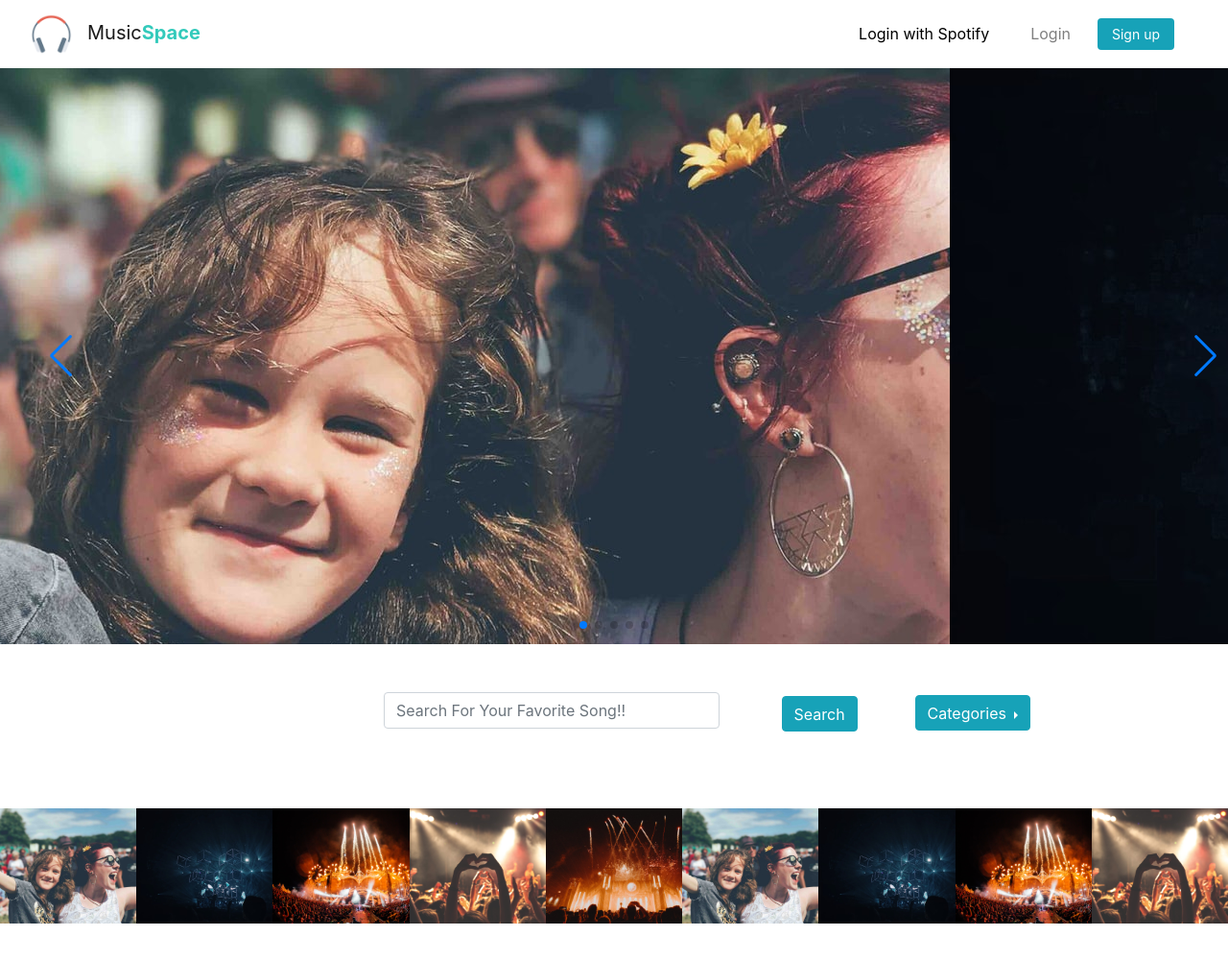
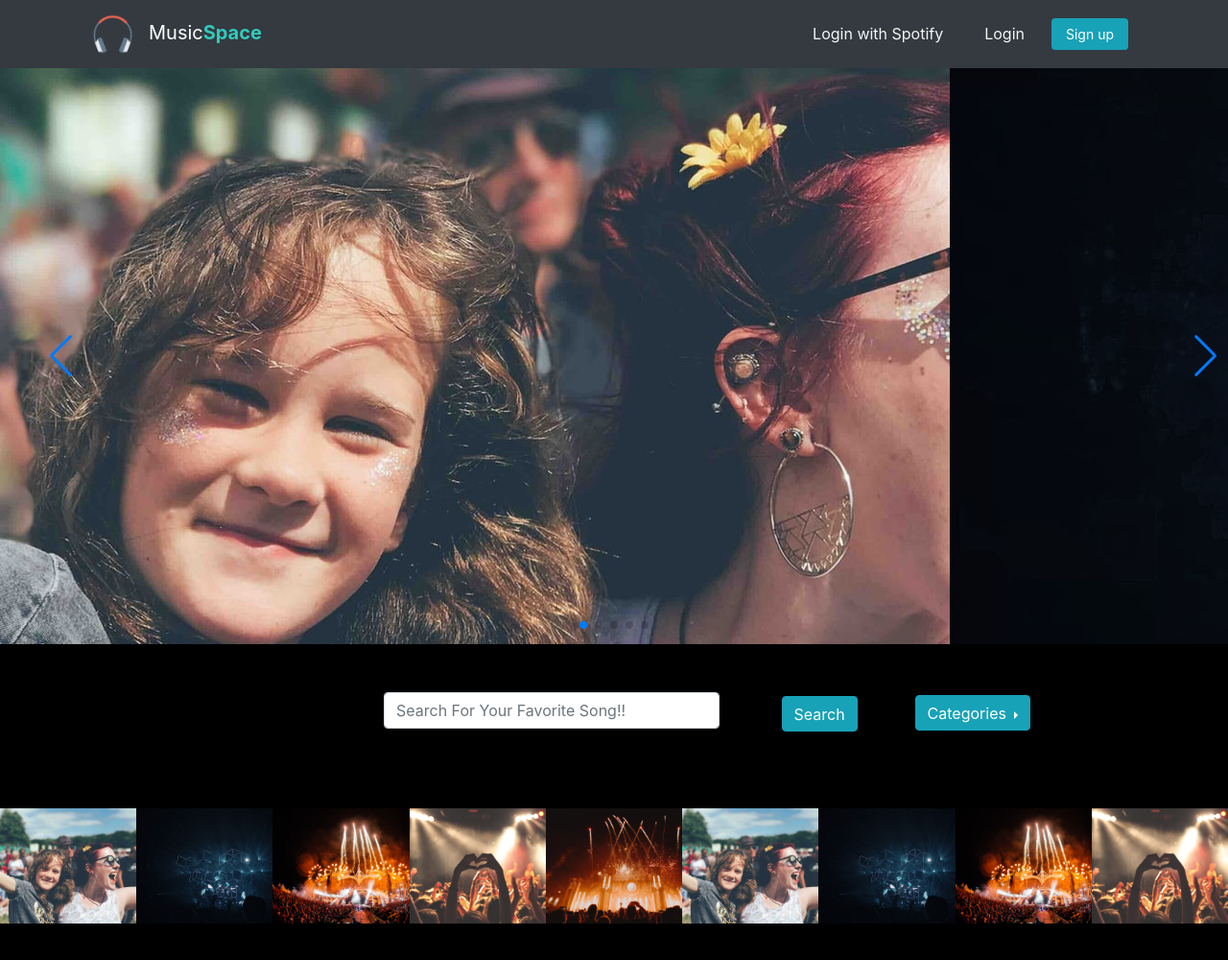
Before and after one commit to Jarvis2021/Playlist_Space, a Django app: page / in a window 1280 px wide. Shown: the whole page at 96% size. After the commit the page ends 962 px from the top, so only its background shows below. Run offline with Django 3.2, Linux system fonts and the light colour scheme; some libraries are stand-ins or nearby versions.

Commit message:
updating styling on home ange genre pages

```diff
--- a/music_space/settings.py
+++ b/music_space/settings.py
@@ -119,3 +119,4 @@ USE_TZ = True
 # https://docs.djangoproject.com/en/2.2/howto/static-files/
 
 STATIC_URL = '/static/'
+SITE_URL = "http://127.0.0.1:8000"
--- a/playlistofchoice/static/css/style.css
+++ b/playlistofchoice/static/css/style.css
@@ -1,7 +1,3 @@
-html, body{
-  background-color: white;
-  height: 1000px;
-}
 
 /***************************************************         NavBar Styling      *************************************************** */
 
@@ -14,7 +10,7 @@ html, body{
   padding: 0 !important;
 }
 .navbar {
-  background: #fff;
+  background-color: black;
   padding-left: 16px;
   padding-right: 16px;
   border-radius: 0;
@@ -209,10 +205,32 @@ html, body{
 }
 /***************************************************END*************************************************** */
 
+/*************************************************  Genre & MOODS Styling ******************************************************************************** */
 
+ /***************************  NavBar Styling ******************/
+
+ html {
+   background: radial-gradient(#1B2735 0%, #090A0F auto);
+ }
+
+.container-2{
+  background-color: black;
+}
+
+.navbar{
+  padding-left: 5rem;
+  padding-right: 4rem;
+}
+
+
+.bar{
+  margin-left: 80rem;
+}
 
 
 .content {
+  margin-top: 100px;
+  position: relative;
   display: inline-block;
   margin-left: 120px;
   width: 1600px;
--- a/playlistofchoice/templates/home.html
+++ b/playlistofchoice/templates/home.html
@@ -4,21 +4,20 @@
   <meta charset="UTF-8">
   <meta name="viewport" content="width=device-width, initial-scale=1.0">
   <meta http-equiv="X-UA-Compatible" content="ie=edge">
+  {% load static %}
   <title> One Space </title>
+  <link rel="shortcut icon" type="image/png" href="{% static '/img/favicon.ico' %}"/>
   <script src="https://ajax.googleapis.com/ajax/libs/jquery/3.5.1/jquery.min.js"></script>
   <link rel="stylesheet" href="https://unpkg.com/swiper/css/swiper.css">
   <link rel="stylesheet" href="https://unpkg.com/swiper/css/swiper.min.css">
   <link rel="stylesheet" href="https://stackpath.bootstrapcdn.com/bootstrap/4.5.0/css/bootstrap.min.css">
   <link rel="stylesheet" href="https://cdn.jsdelivr.net/npm/bootstrap-select@1.13.14/dist/css/bootstrap-select.min.css">
-
-  {% load static %}
   <link rel="stylesheet" href="{% static '/css/style.css' %}">
-
   <script src="/static/js/app.js" defer></script>
 </head>
-<body>
+<body style="background-color: black">
 
-  <nav class="navbar navbar-default navbar-expand-lg navbar-light">
+  <nav class="navbar navbar-default navbar-expand-lg navbar-dark bg-dark">
   	<div class="navbar-header d-flex col">
       <img src="{% static "img/player.png" %}" width="55" height="55" alt="">
   		<a class="navbar-brand" href="/">Music<b>Space</b></a>
@@ -29,9 +28,9 @@
   	<!-- Collection of nav links, forms, and other content for toggling -->
   	<div id="navbarCollapse" class="collapse navbar-collapse justify-content-start">
   		<ul class="nav navbar-nav navbar-right ml-auto">
-        <a class="spot" href="#">Login with Spotify</a>
+        <a class="spot" href="#" style="color: whitesmoke">Login with Spotify</a>
   			<li class="nav-item">
-  				<a data-toggle="dropdown" class="nav-link dropdown-toggle" href="/"> Login </a>
+  				<a data-toggle="dropdown" class="nav-link dropdown-toggle" href="/" style="color: whitesmoke"> Login </a>
   				<ul class="dropdown-menu form-wrapper">
   					<li>
   						<form action="/" method="POST">
@@ -107,7 +106,7 @@
            Categories
         </button>
         <div class="dropdown-menu">
-          <a class="dropdown-item" href="/genremoods">GENRE & MOODS</a>
+          <a class="dropdown-item" href="/genreresult">GENRE & MOODS</a>
           <a class="dropdown-item" href="/newrelease">NEW RELEASES</a>
           <a class="dropdown-item" href="/chart">CHARTS</a>
           <a class="dropdown-item" href="/concert">CONCERTS</a>
--- a/playlistofchoice/urls.py
+++ b/playlistofchoice/urls.py
@@ -5,7 +5,8 @@ from . import views
 
 urlpatterns = [
     path('', views.index),
-    path('genremoods', views.genre_mood),
+    path('genreresult', views.genre_result),
+    path('genremoods', views.genremoods),
     path('newrelease', views.newreleases),
     path('chart', views.charts),
     path('concert', views.concerts),
--- a/playlistofchoice/views.py
+++ b/playlistofchoice/views.py
@@ -4,18 +4,19 @@ from spotipy.oauth2 import SpotifyClientCredentials
 import spotipy.util as util
 import sys
 
-# Create your views here.
+
+
 def index(request):
 
     return render(request,'home.html')
 
-def genre_mood(request):
-
+def genre_result(request):
 
     cid = '507b63501e804f87bd8538c0c6f395ed'
     secret = 'b14546bedc8844c8be95486386500f50'
     client_credentials_manager = SpotifyClientCredentials(client_id=cid, client_secret=secret)
-    sp = spotipy.Spotify(client_credentials_manager=client_credentials_manager)
+    sp = spotipy.Spotify(client_credentials_manager=client_credentials_manager,requests_timeout=100)
+
     results = sp.categories(country='US', limit=50, offset=0)
     genre_mood_list=[]
 
@@ -27,9 +28,18 @@ def genre_mood(request):
                 "category_image" : i['icons'][0]['url']
             }
         )
-    context = {'category_list' : genre_mood_list}
+    request.session['category_list'] = genre_mood_list
 
-    return render(request,'genreandmood.html',context)
+    return redirect('/genremoods')
+
+def genremoods(request):
+
+    genre_list = request.session['category_list']
+
+    context = {
+        "genre_list" : genre_list
+    }
+    return render(request, 'genreandmood.html',context)
 
 
 def newreleases (request):
```
Also changed, not shown: playlistofchoice/templates/genreandmood.html (+19 -5 lines), db.sqlite3, playlistofchoice/static/img/favicon.ico (added), 3 other files.
